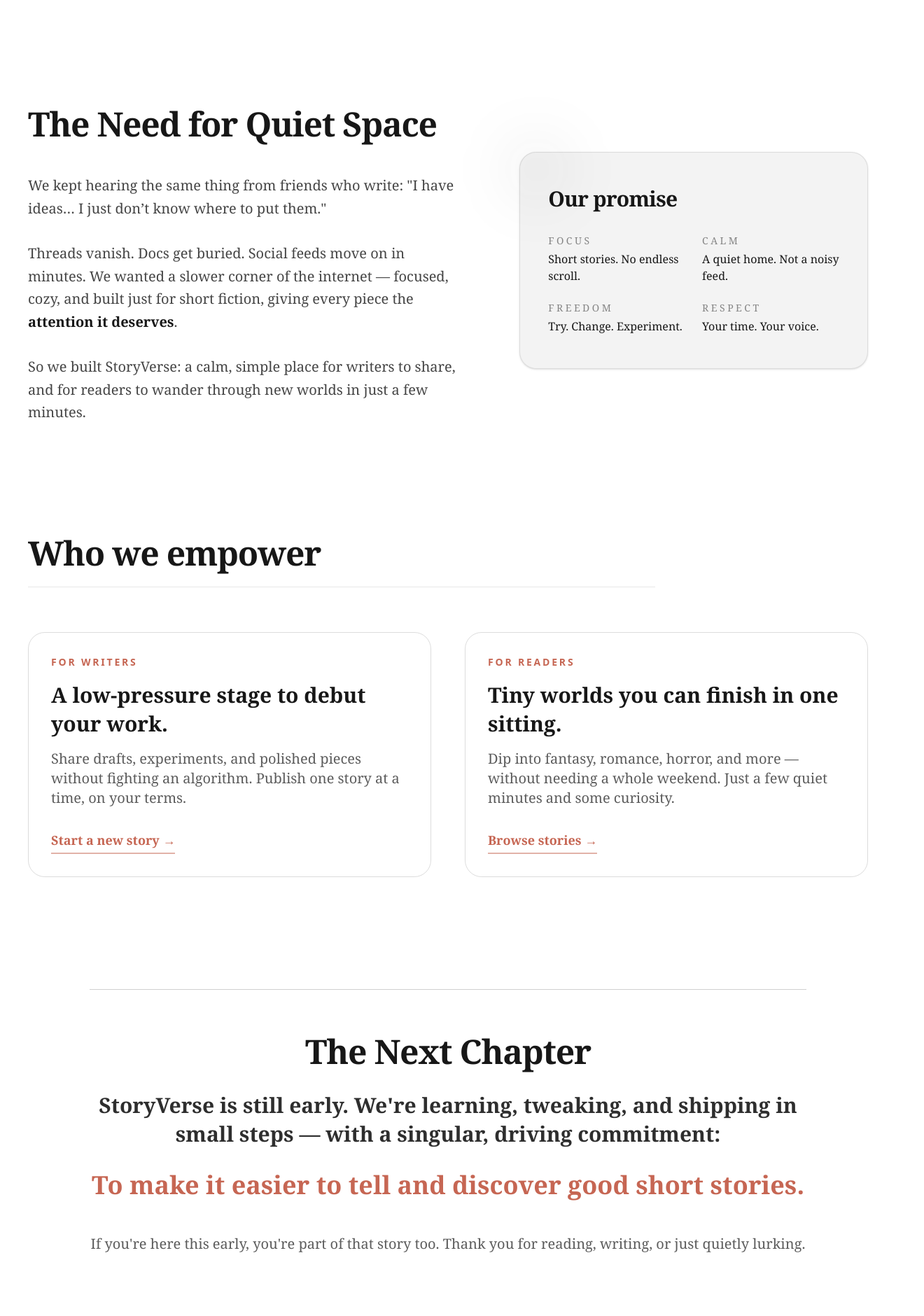
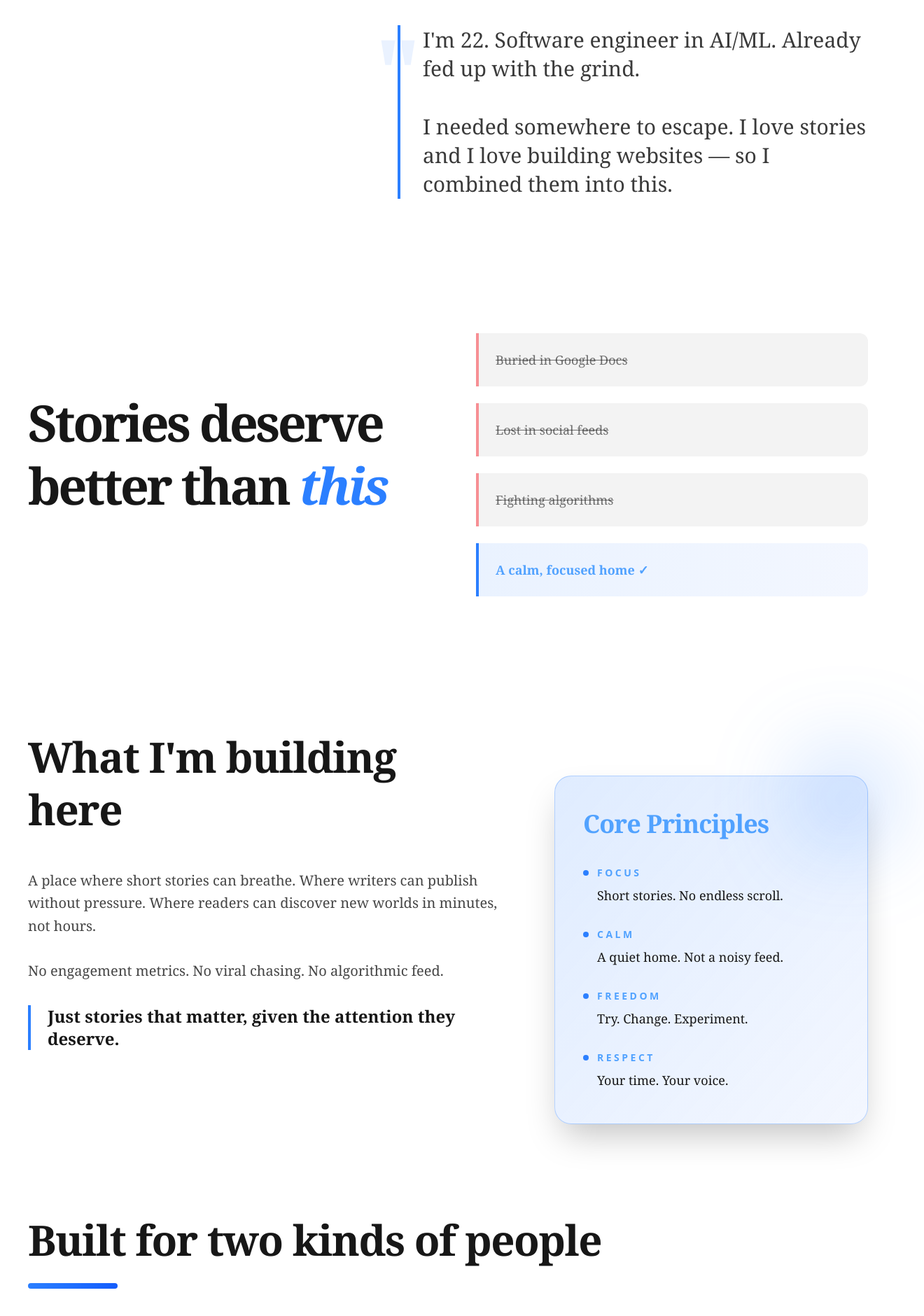
Before and after one commit to Bot-code-2003/story-verse, a Next.js app: page /about in a window 1280 px wide. Shown: the part 906-2786 px from the top of the page at 70% size, 1320 px wide, since content can reach past the window. Built offline with nearby package versions, Linux system fonts and the light colour scheme; no server answers.

Commit message:
Fix SEO: title duplication and dynamic OG images for social media sharing

```diff
--- a/src/app/about/page.js
+++ b/src/app/about/page.js
@@ -6,200 +6,231 @@
 import SiteHeader from "@/components/SiteHeader";
 import Footer from "@/components/Footer";
 
-// --- REVISED DESIGN SYSTEM VARIABLES ---
-// We're using a rich, dark theme with a warm, sophisticated accent.
-
-// Deep, modern charcoal background
-const BG_DARK = "#0A0A0A";
-// Clean off-white for text
-const TEXT_LIGHT = "hsl(30, 8%, 96%)";
-// Warm, earthy accent color (e.g., a muted terracotta/sienna)
-const ACCENT_SIENNA = "hsl(10, 50%, 55%)";
-
 export default function AboutPage() {
   return (
-    // Applying a high-contrast dark theme with a serif font for editorial feel
-    <div
-      style={{
-        // "--background": BG_DARK,
-        // "--foreground": TEXT_LIGHT,
-        "--accent": ACCENT_SIENNA,
-      }}
-      className="min-h-screen bg-[var(--background)] text-[var(--foreground)] font-serif"
-    >
+    <div className="min-h-screen bg-[var(--background)] text-[var(--foreground)] font-serif">
       <SiteHeader />
 
       <main className="max-w-7xl mx-auto px-6 lg:px-10 pt-20 sm:pt-40 pb-36">
 
-        {/* 🥇 HERO SECTION: STATEMENT PIECE */}
-        <section className="mb-40">
-          <p className="text-lg uppercase tracking-[0.3em] text-[var(--accent)] mb-8 font-sans font-medium">
-            StoryVerse Manifesto
+        {/* HERO SECTION - STATEMENT PIECE */}
+        <section className="mb-48 relative">
+          {/* Decorative gradient orbs */}
+          <div className="pointer-events-none absolute -top-20 -right-20 h-96 w-96 rounded-full bg-blue-500/10 blur-3xl" />
+          <div className="pointer-events-none absolute top-40 -left-32 h-80 w-80 rounded-full bg-blue-600/5 blur-3xl" />
+
+          <p className="text-lg uppercase tracking-[0.3em] text-blue-500 mb-8 font-sans font-medium animate-fade-in">
+            Origin Story
           </p>
-          <h1 className="text-7xl sm:text-8xl md:text-9xl font-extrabold leading-none tracking-tighter max-w-6xl">
-            A small home for{" "}
-            <span className="text-[var(--accent)]">big feelings</span>{" "}
-            in short stories.
+
+          <h1 className="text-7xl sm:text-8xl md:text-[10rem] font-black leading-[0.9] tracking-tighter max-w-6xl mb-16 relative">
+            An escape built by someone who{" "}
+            <span className="relative inline-block">
+              <span className="text-blue-500">needed one</span>
+              <span className="absolute -bottom-4 left-0 w-full h-2 bg-gradient-to-r from-blue-500 to-blue-600 rounded-full" />
+            </span>
+            .
           </h1>
-          <div className="flex justify-end mt-16">
-            <p className="text-2xl sm:text-3xl text-[var(--foreground)]/85 max-w-2xl leading-snug border-l-4 border-[var(--accent)] pl-6">
-              StoryVerse started as a tiny side project: a place to put the
-              stories that were “too small” for a book, but too special to live
-              and die in a notes app.
+
+          {/* Large pull quote - offset to the right */}
+          <div className="flex justify-end mt-20">
+            <div className="max-w-2xl relative">
+              <div className="absolute -left-8 top-0 text-9xl font-black text-blue-500/10 leading-none">"</div>
+              <p className="text-2xl sm:text-3xl text-[var(--foreground)]/85 leading-snug border-l-4 border-blue-500 pl-8 relative z-10">
+                I'm 22. Software engineer in AI/ML. Already fed up with the grind.
+                <br /><br />
+                I needed somewhere to escape. I love stories and I love building websites —
+                so I combined them into this.
               </p>
+            </div>
           </div>
         </section>
 
-        {/* 📚 CORE REASON: Editorial Split with Pull Quote (Corrected Bold Text) */}
-        <section className="mb-40 grid lg:grid-cols-[1fr_0.8fr] gap-20">
+        {/* THE PROBLEM - Bold statement */}
+        <section className="mb-48">
+          <div className="grid lg:grid-cols-2 gap-20 items-center">
             <div>
-            <h2 className="text-5xl font-extrabold tracking-tight mb-12">
-              The Need for Quiet Space
+              <h2 className="text-6xl sm:text-7xl font-black tracking-tighter mb-8 leading-tight">
+                Stories deserve better than{" "}
+                <span className="italic text-blue-500">this</span>
+              </h2>
+            </div>
+            <div className="space-y-6">
+              <div className="p-6 bg-[var(--foreground)]/5 border-l-4 border-red-500/50 rounded-r-xl">
+                <p className="text-lg text-[var(--foreground)]/60 line-through">Buried in Google Docs</p>
+              </div>
+              <div className="p-6 bg-[var(--foreground)]/5 border-l-4 border-red-500/50 rounded-r-xl">
+                <p className="text-lg text-[var(--foreground)]/60 line-through">Lost in social feeds</p>
+              </div>
+              <div className="p-6 bg-[var(--foreground)]/5 border-l-4 border-red-500/50 rounded-r-xl">
+                <p className="text-lg text-[var(--foreground)]/60 line-through">Fighting algorithms</p>
+              </div>
+              <div className="p-6 bg-gradient-to-r from-blue-500/10 to-blue-600/5 border-l-4 border-blue-500 rounded-r-xl">
+                <p className="text-lg font-bold text-blue-400">A calm, focused home ✓</p>
+              </div>
+            </div>
+          </div>
+        </section>
+
+        {/* THE SOLUTION - Split editorial layout */}
+        <section className="mb-48 grid lg:grid-cols-[1.2fr_0.8fr] gap-20">
+          <div>
+            <h2 className="text-6xl font-black tracking-tight mb-12 leading-tight">
+              What I'm building here
             </h2>
             <div className="space-y-8 text-xl text-[var(--foreground)]/80 leading-relaxed">
               <p>
-                We kept hearing the same thing from friends who write: "I have
-                ideas… I just don’t know where to put them."
+                A place where short stories can breathe. Where writers can publish without pressure.
+                Where readers can discover new worlds in minutes, not hours.
               </p>
               <p>
-                Threads vanish. Docs get buried. Social feeds move on in minutes. We
-                wanted a slower corner of the internet — focused, cozy, and built
-                just for short fiction, giving every piece the
-                <span className="font-bold text-[var(--foreground)]">
-                  {" "}
-                  attention it deserves
-                </span>
-                .
+                No engagement metrics. No viral chasing. No algorithmic feed.
               </p>
-              <p>
-                So we built StoryVerse: a calm, simple place for writers to share,
-                and for readers to wander through new worlds in just a few minutes.
+              <p className="text-2xl font-bold text-[var(--foreground)] border-l-4 border-blue-500 pl-6">
+                Just stories that matter, given the attention they deserve.
               </p>
             </div>
           </div>
 
-          {/* Accent Box / Pull Quote (CLEANED UP) */}
-          {/* Commitment / Minimal Manifesto */}
-<div className="relative rounded-3xl border border-[var(--foreground)]/10 bg-[var(--foreground)]/5 px-8 py-10 sm:px-10 sm:py-12 self-start lg:translate-y-16 shadow-sm">
-  {/* Soft decorative glow */}
-  <div className="pointer-events-none absolute -top-6 -left-6 h-24 w-24 rounded-full bg-[var(--foreground)]/5 blur-2xl" />
+          {/* Floating principles card */}
+          <div className="relative rounded-3xl border border-blue-500/30 bg-gradient-to-br from-blue-500/15 to-blue-600/5 px-10 py-12 self-start lg:translate-y-16 shadow-2xl backdrop-blur-sm">
+            <div className="pointer-events-none absolute -top-8 -right-8 h-32 w-32 rounded-full bg-blue-500/30 blur-3xl" />
 
-  {/* Title */}
-  <h3 className="text-3xl font-bold tracking-tight mb-8">
-    Our promise
+            <h3 className="text-4xl font-black tracking-tight mb-10 text-blue-400">
+              Core Principles
             </h3>
 
-  {/* Grid of short ideas */}
-  <div className="grid gap-6 sm:grid-cols-2">
+            <div className="space-y-8">
               <div>
-      <p className="text-sm uppercase tracking-[0.25em] text-[var(--foreground)]/50 mb-1">
+                <div className="flex items-center gap-3 mb-2">
+                  <div className="w-2 h-2 rounded-full bg-blue-500" />
+                  <p className="text-sm uppercase tracking-[0.25em] text-blue-400 font-sans font-bold">
                     Focus
                   </p>
-      <p className="text-base font-medium">
-        Short stories.
-        No endless scroll.
+                </div>
+                <p className="text-lg font-medium pl-5">
+                  Short stories. No endless scroll.
                 </p>
               </div>
 
               <div>
-      <p className="text-sm uppercase tracking-[0.25em] text-[var(--foreground)]/50 mb-1">
+                <div className="flex items-center gap-3 mb-2">
+                  <div className="w-2 h-2 rounded-full bg-blue-500" />
+                  <p className="text-sm uppercase tracking-[0.25em] text-blue-400 font-sans font-bold">
                     Calm
                   </p>
-      <p className="text-base font-medium">
-        A quiet home.
-        Not a noisy feed.
+                </div>
+                <p className="text-lg font-medium pl-5">
+                  A quiet home. Not a noisy feed.
                 </p>
               </div>
 
               <div>
-      <p className="text-sm uppercase tracking-[0.25em] text-[var(--foreground)]/50 mb-1">
+                <div className="flex items-center gap-3 mb-2">
+                  <div className="w-2 h-2 rounded-full bg-blue-500" />
+                  <p className="text-sm uppercase tracking-[0.25em] text-blue-400 font-sans font-bold">
                     Freedom
                   </p>
-      <p className="text-base font-medium">
-        Try. Change.
-        Experiment.
+                </div>
+                <p className="text-lg font-medium pl-5">
+                  Try. Change. Experiment.
                 </p>
               </div>
 
               <div>
-      <p className="text-sm uppercase tracking-[0.25em] text-[var(--foreground)]/50 mb-1">
+                <div className="flex items-center gap-3 mb-2">
+                  <div className="w-2 h-2 rounded-full bg-blue-500" />
+                  <p className="text-sm uppercase tracking-[0.25em] text-blue-400 font-sans font-bold">
                     Respect
                   </p>
-      <p className="text-base font-medium">
-        Your time.
-        Your voice.
+                </div>
+                <p className="text-lg font-medium pl-5">
+                  Your time. Your voice.
                 </p>
               </div>
             </div>
           </div>
-
         </section>
 
-        {/* 👥 DOUBLE-COLUMN CTA: The User Groups */}
-        <section className="mb-40">
-          <h2 className="text-5xl font-extrabold tracking-tight mb-16 max-w-4xl border-b border-[var(--foreground)]/10 pb-6">
-            Who we empower
+        {/* WHO IT'S FOR - Large cards */}
+        <section className="mb-48">
+          <div className="mb-20">
+            <h2 className="text-6xl font-black tracking-tight mb-6 leading-tight">
+              Built for two kinds of people
             </h2>
+            <div className="h-2 w-32 bg-gradient-to-r from-blue-500 to-blue-600 rounded-full" />
+          </div>
 
-          <div className="grid md:grid-cols-2 gap-12">
+          <div className="grid lg:grid-cols-2 gap-8">
             {/* Writer Module */}
-            <div className="p-8 border border-[var(--foreground)]/15 rounded-3xl transition duration-500 hover:border-[var(--accent)] hover:shadow-[0_0_40px_-5px_var(--accent)/20]">
-              <p className="text-sm font-semibold tracking-[0.2em] uppercase text-[var(--accent)] mb-4 font-sans">
+            <div className="group relative p-10 border-2 border-[var(--foreground)]/10 rounded-3xl transition-all duration-500 hover:border-blue-500 hover:shadow-[0_0_60px_-10px_rgba(59,130,246,0.4)] overflow-hidden">
+              <div className="pointer-events-none absolute -top-20 -right-20 h-64 w-64 rounded-full bg-blue-500/0 group-hover:bg-blue-500/10 blur-3xl transition-all duration-500" />
+
+              <p className="text-sm font-bold tracking-[0.2em] uppercase text-blue-500 mb-6 font-sans">
                 For writers
               </p>
-              <h3 className="text-3xl font-bold leading-snug mb-4">
-                A low-pressure stage to debut your work.
+              <h3 className="text-4xl font-black leading-tight mb-6">
+                Your low-pressure stage
               </h3>
-              <p className="text-xl text-[var(--foreground)]/70 mb-8">
-                Share drafts, experiments, and polished pieces without fighting
-                an algorithm. Publish one story at a time, on your terms.
+              <p className="text-xl text-[var(--foreground)]/70 mb-10 leading-relaxed">
+                Publish drafts, experiments, polished pieces. No algorithms to fight.
+                No engagement anxiety. Just your stories, your way.
               </p>
               <Link
                 href="/login?redirect=/write"
-                className="inline-flex text-lg font-semibold text-[var(--accent)] border-b-2 border-[var(--accent)]/50 pb-1 hover:border-[var(--accent)] transition-colors"
+                className="inline-flex items-center gap-2 text-xl font-bold text-blue-500 border-b-2 border-blue-500/50 pb-1 hover:border-blue-500 transition-all group-hover:gap-4"
               >
-                Start a new story →
+                Start writing <span className="text-2xl">→</span>
               </Link>
             </div>
 
             {/* Reader Module */}
-            <div className="p-8 border border-[var(--foreground)]/15 rounded-3xl transition duration-500 hover:border-[var(--accent)] hover:shadow-[0_0_40px_-5px_var(--accent)/20]">
-              <p className="text-sm font-semibold tracking-[0.2em] uppercase text-[var(--accent)] mb-4 font-sans">
+            <div className="group relative p-10 border-2 border-[var(--foreground)]/10 rounded-3xl transition-all duration-500 hover:border-blue-500 hover:shadow-[0_0_60px_-10px_rgba(59,130,246,0.4)] overflow-hidden">
+              <div className="pointer-events-none absolute -top-20 -right-20 h-64 w-64 rounded-full bg-blue-500/0 group-hover:bg-blue-500/10 blur-3xl transition-all duration-500" />
+
+              <p className="text-sm font-bold tracking-[0.2em] uppercase text-blue-500 mb-6 font-sans">
                 For readers
               </p>
-              <h3 className="text-3xl font-bold leading-snug mb-4">
-                Tiny worlds you can finish in one sitting.
+              <h3 className="text-4xl font-black leading-tight mb-6">
+                Worlds in minutes
               </h3>
-              <p className="text-xl text-[var(--foreground)]/70 mb-8">
-                Dip into fantasy, romance, horror, and more — without needing a
-                whole weekend. Just a few quiet minutes and some curiosity.
+              <p className="text-xl text-[var(--foreground)]/70 mb-10 leading-relaxed">
+                Fantasy, sci-fi, romance, horror. Stories you can finish in one sitting.
+                No commitment. Just curiosity.
               </p>
               <Link
-                href="/stories"
-                className="inline-flex text-lg font-semibold text-[var(--accent)] border-b-2 border-[var(--accent)]/50 pb-1 hover:border-[var(--accent)] transition-colors"
+                href="/"
+                className="inline-flex items-center gap-2 text-xl font-bold text-blue-500 border-b-2 border-blue-500/50 pb-1 hover:border-blue-500 transition-all group-hover:gap-4"
               >
-                Browse stories →
+                Browse stories <span className="text-2xl">→</span>
               </Link>
             </div>
           </div>
         </section>
 
-        {/* 🚀 CLOSING NOTE: Full-width, Impactful Paragraph */}
-        <section className="max-w-5xl mx-auto border-t border-[var(--foreground)]/20 pt-16">
-          <h2 className="text-5xl font-extrabold tracking-tight mb-8 text-center">
-            The Next Chapter
+        {/* CLOSING - Full-width impact */}
+        <section className="relative border-t-2 border-[var(--foreground)]/10 pt-24">
+          <div className="pointer-events-none absolute top-0 left-1/2 -translate-x-1/2 h-64 w-full max-w-2xl rounded-full bg-blue-500/10 blur-3xl" />
+
+          <div className="text-center relative">
+            <p className="text-sm uppercase tracking-[0.3em] text-blue-500 mb-6 font-sans font-medium">
+              The Journey
+            </p>
+            <h2 className="text-6xl sm:text-7xl font-black tracking-tight mb-12 leading-tight">
+              This is still <span className="italic text-blue-500">early</span>
             </h2>
-          <p className="text-3xl font-semibold text-[var(--foreground)]/90 leading-snug text-center">
-            StoryVerse is still early. We're learning, tweaking, and
-            shipping in small steps — with a singular, driving commitment:
+            <p className="text-3xl font-semibold text-[var(--foreground)]/90 leading-snug max-w-4xl mx-auto mb-10">
+              I'm learning. Tweaking. Shipping in small steps.
             </p>
-          <p className="text-4xl mt-8 font-extrabold text-[var(--accent)] text-center">
-            To make it easier to tell and discover good short stories.
+            <div className="inline-block p-8 bg-gradient-to-br from-blue-500/15 to-blue-600/5 border border-blue-500/30 rounded-2xl">
+              <p className="text-4xl sm:text-5xl font-black text-blue-500 leading-tight">
+                If you're here this early,<br />you're part of the story too.
               </p>
-          <p className="text-xl text-[var(--foreground)]/70 leading-relaxed mt-12 text-center">
-            If you're here this early, you're part of that story too.
+            </div>
+            <p className="text-xl text-[var(--foreground)]/60 leading-relaxed mt-16 max-w-2xl mx-auto">
               Thank you for reading, writing, or just quietly lurking.
             </p>
+          </div>
         </section>
       </main>
 
--- a/src/app/stories/[storyId]/page.js
+++ b/src/app/stories/[storyId]/page.js
@@ -31,7 +31,7 @@
     if (!response.ok) {
       console.error('Failed to fetch story for metadata:', response.status);
       return {
-        title: 'Story Not Found | OneSitRead',
+        title: 'Story Not Found',
         description: 'The requested story could not be found on OneSitRead.',
       };
     }
@@ -44,11 +44,15 @@
     const title = story.title || 'Untitled Story';
     const description = story.description || story.content?.substring(0, 160) || 'Read this captivating short fiction story on OneSitRead - finish it in one sitting!';
     const authorName = author?.name || author?.username || 'Unknown Author';
+    const primaryGenre = story.genres?.[0] || 'Fiction';
     const genres = story.genres?.join(', ') || 'Fiction';
-    const coverImage = story.coverImage || '/og-story-default.jpg';
     const storyUrl = `${baseUrl}/stories/${storyId}`;
 
+    // Generate dynamic OG image URL with absolute HTTPS path
+    const ogImageUrl = `${baseUrl}/api/og?title=${encodeURIComponent(title)}&author=${encodeURIComponent(authorName)}&genre=${encodeURIComponent(primaryGenre)}${story.coverImage ? `&coverImage=${encodeURIComponent(story.coverImage)}` : ''}`;
+
     return {
+      // Don't include "OneSitRead" in title as the template will add it
       title: `${title} by ${authorName}`,
       description: description,
       keywords: [
@@ -75,11 +79,11 @@
         locale: 'en_US',
         images: [
           {
-            url: coverImage,
+            url: ogImageUrl, // Use dynamic OG image with absolute HTTPS URL
             width: 1200,
             height: 630,
-            alt: `${title} - Cover Image`,
-            type: 'image/jpeg',
+            alt: `${title} by ${authorName} - OneSitRead`,
+            type: 'image/png',
           }
         ],
       },
@@ -89,10 +93,7 @@
         creator: '@onesitread',
         title: `${title} by ${authorName}`,
         description: description,
-        images: {
-          url: coverImage,
-          alt: `${title} - Cover Image`,
-        },
+        images: [ogImageUrl], // Use dynamic OG image
       },
       alternates: {
         canonical: storyUrl,
@@ -107,7 +108,7 @@
   } catch (error) {
     console.error('Error generating metadata:', error);
     return {
-      title: 'OneSitRead - Short Fiction Stories',
+      title: 'Short Fiction Stories',
       description: 'Read captivating short fiction stories on OneSitRead - stories you can finish in one sitting.',
     };
   }
```
Also changed, not shown: src/app/api/og/route.jsx (added, +135 -0 lines), 1 other file (tests, documents, lock files or other folders). Lines whose indentation alone changed are shown as unchanged.
